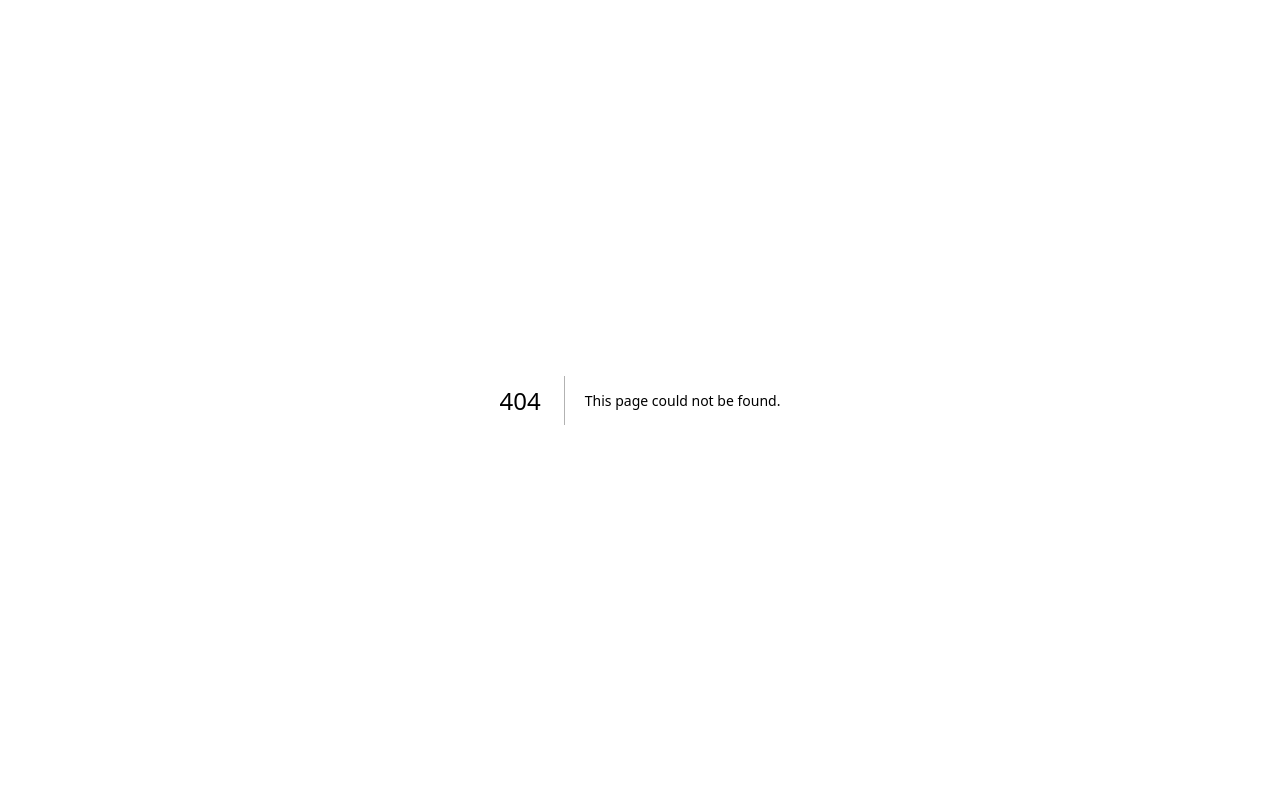
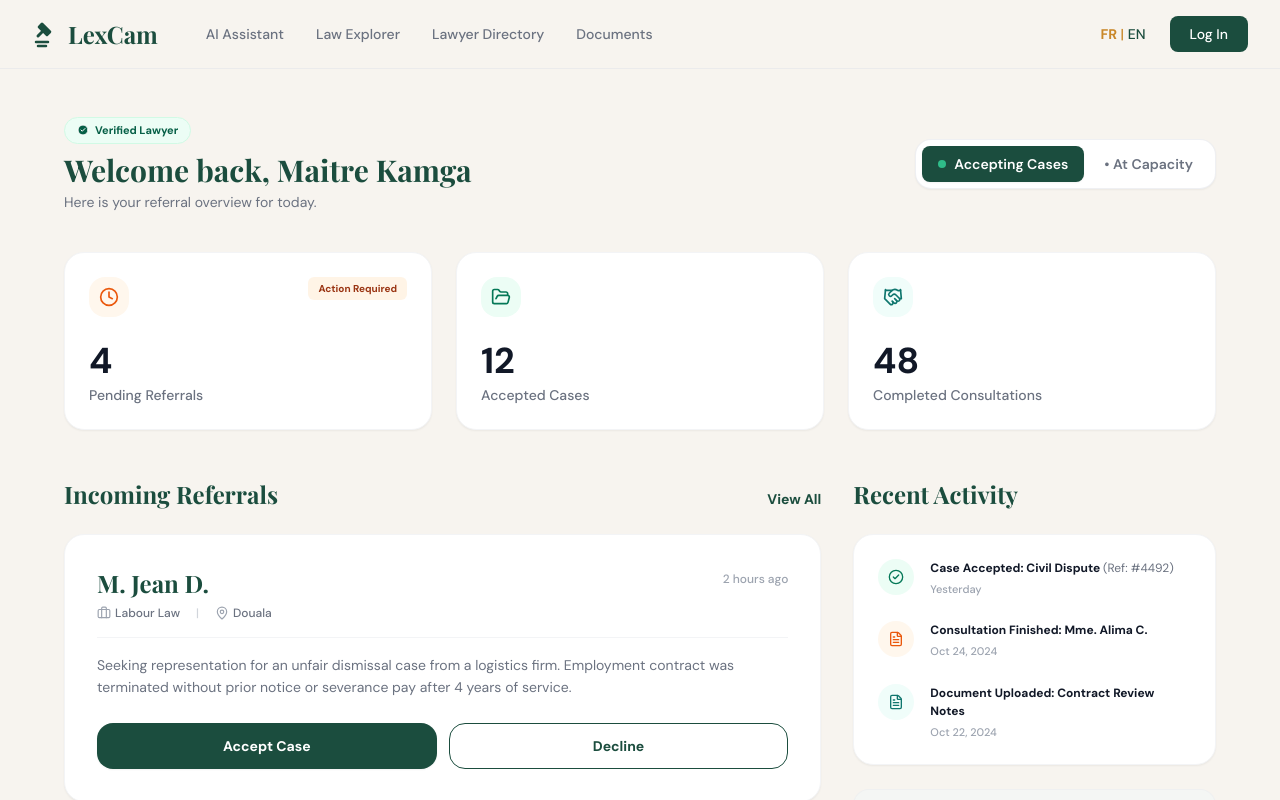
Before and after one commit to chewi-clinton/LexCamAI, a Next.js app in the folder frontend/: page /lawyer-dashboard in a window 1280 px wide. Before the commit this address had no page. Shown: the top 800 px of the page. Built offline with nearby package versions, Linux system fonts and the light colour scheme.

Commit message:
lawyer-facing dashboard

```diff
--- /dev/null
+++ b/frontend/src/app/(main)/lawyer-dashboard/page.jsx
@@ -0,0 +1,221 @@
+import {
+  CheckCircle2,
+  Clock,
+  Briefcase,
+  Handshake,
+  MapPin,
+  FolderOpen,
+  FileText,
+  Lightbulb,
+} from 'lucide-react';
+import Header from '@/components/layout/Header';
+
+export default function LawyerDashboard() {
+  const stats = [
+    { label: 'Pending Referrals', value: '4', icon: Clock, badge: 'Action Required', iconBg: 'bg-orange-50 text-orange-600' },
+    { label: 'Accepted Cases', value: '12', icon: FolderOpen, badge: null, iconBg: 'bg-emerald-50 text-emerald-700' },
+    { label: 'Completed Consultations', value: '48', icon: Handshake, badge: null, iconBg: 'bg-teal-50 text-teal-700' },
+  ];
+
+  const incomingReferrals = [
+    {
+      client: 'M. Jean D.',
+      domain: 'Labour Law',
+      location: 'Douala',
+      time: '2 hours ago',
+      description: 'Seeking representation for an unfair dismissal case from a logistics firm. Employment contract was terminated without prior notice or severance pay after 4 years of service.',
+    },
+    {
+      client: 'Mme. Sarah E.',
+      domain: 'Family Law',
+      location: 'Yaoundé',
+      time: '5 hours ago',
+      description: 'Requires legal consultation regarding property division and child custody arrangements following a separation. Needs immediate guidance on filing initial documentation.',
+    },
+  ];
+
+  const activities = [
+    {
+      title: 'Case Accepted: Civil Dispute',
+      ref: '(Ref: #4492)',
+      time: 'Yesterday',
+      icon: CheckCircle2,
+      color: 'bg-emerald-50 text-emerald-700',
+    },
+    {
+      title: 'Consultation Finished: Mme. Alima C.',
+      ref: '',
+      time: 'Oct 24, 2024',
+      icon: FileText,
+      color: 'bg-orange-50 text-orange-600',
+    },
+    {
+      title: 'Document Uploaded: Contract Review Notes',
+      ref: '',
+      time: 'Oct 22, 2024',
+      icon: FileText,
+      color: 'bg-teal-50 text-teal-700',
+    },
+  ];
+
+  return (
+    <div className="min-h-screen bg-background font-sans flex flex-col">
+      <Header />
+
+      <div className="py-12 px-6 md:px-16 flex-1">
+        <div className="max-w-6xl mx-auto">
+
+          {/* Profile & Availability Header */}
+          <div className="flex flex-col md:flex-row justify-between items-start md:items-center gap-6 mb-10">
+            <div>
+              <div className="inline-flex items-center gap-1.5 px-3 py-1 rounded-full bg-emerald-50 border border-emerald-100 text-[11px] font-bold text-emerald-800 mb-2">
+                <CheckCircle2 size={12} className="fill-emerald-800 text-white" />
+                Verified Lawyer
+              </div>
+              <h1 className="font-serif text-3xl font-bold text-primary">
+                Welcome back, Maitre Kamga
+              </h1>
+              <p className="text-muted text-sm mt-1">
+                Here is your referral overview for today.
+              </p>
+            </div>
+
+            {/* Status Pill Controls */}
+            <div className="bg-surface rounded-xl shadow-sm border border-gray-200/60 p-1.5 flex items-center gap-1 text-sm font-medium self-start md:self-auto">
+              <button className="bg-primary text-white px-4 py-2 rounded-lg flex items-center gap-2 text-xs md:text-sm shadow-sm font-semibold">
+                <span className="w-2 h-2 rounded-full bg-emerald-400 block animate-pulse" />
+                Accepting Cases
+              </button>
+              <button className="text-muted hover:text-gray-900 px-4 py-2 rounded-lg text-xs md:text-sm font-semibold transition-colors">
+                • At Capacity
+              </button>
+            </div>
+          </div>
+
+          {/* Stats */}
+          <div className="grid grid-cols-1 md:grid-cols-3 gap-6 mb-12">
+            {stats.map((stat, i) => {
+              const Icon = stat.icon;
+              return (
+                <div key={i} className="bg-surface border border-gray-100 shadow-sm rounded-2xl p-6 relative flex flex-col justify-between">
+                  {stat.badge && (
+                    <span className="absolute top-6 right-6 bg-orange-100/60 text-orange-800 text-[10px] font-bold px-2.5 py-1 rounded-md">
+                      {stat.badge}
+                    </span>
+                  )}
+                  <div className={`w-10 h-10 ${stat.iconBg} rounded-xl flex items-center justify-center mb-6`}>
+                    <Icon size={20} />
+                  </div>
+                  <div>
+                    <div className="text-4xl font-bold text-gray-900 mb-1">{stat.value}</div>
+                    <div className="text-muted text-sm font-medium">{stat.label}</div>
+                  </div>
+                </div>
+              );
+            })}
+          </div>
+
+          {/* Two-Column Workspace */}
+          <div className="grid grid-cols-1 lg:grid-cols-3 gap-8 items-start">
+
+            {/* Incoming Referrals */}
+            <div className="lg:col-span-2 space-y-6">
+              <div className="flex justify-between items-baseline mb-2">
+                <h2 className="font-serif text-2xl font-bold text-primary">
+                  Incoming Referrals
+                </h2>
+                <button className="text-sm font-bold text-primary hover:underline">
+                  View All
+                </button>
+              </div>
+
+              {incomingReferrals.map((referral, index) => (
+                <div key={index} className="bg-surface border border-gray-100 shadow-sm rounded-2xl p-6 md:p-8">
+                  <div className="flex justify-between items-start gap-4 mb-4">
+                    <div>
+                      <h3 className="font-serif text-2xl font-bold text-primary mb-1.5">
+                        {referral.client}
+                      </h3>
+                      <div className="flex flex-wrap items-center gap-x-4 gap-y-1 text-xs text-muted font-medium">
+                        <span className="flex items-center gap-1">
+                          <Briefcase size={14} className="text-gray-400" />
+                          {referral.domain}
+                        </span>
+                        <span className="text-gray-300 hidden sm:inline">|</span>
+                        <span className="flex items-center gap-1">
+                          <MapPin size={14} className="text-gray-400" />
+                          {referral.location}
+                        </span>
+                      </div>
+                    </div>
+                    <span className="text-xs text-gray-400 font-medium whitespace-nowrap pt-1">
+                      {referral.time}
+                    </span>
+                  </div>
+
+                  <p className="text-muted text-sm leading-relaxed mb-6 border-t border-gray-100 pt-4">
+                    {referral.description}
+                  </p>
+
+                  <div className="grid grid-cols-1 sm:grid-cols-2 gap-3">
+                    <button className="bg-primary hover:bg-primary-light transition-colors text-white py-3 px-4 rounded-xl font-bold text-sm shadow-sm">
+                      Accept Case
+                    </button>
+                    <button className="border border-primary text-primary hover:bg-primary/5 transition-colors py-3 px-4 rounded-xl font-bold text-sm">
+                      Decline
+                    </button>
+                  </div>
+                </div>
+              ))}
+            </div>
+
+            {/* Sidebar */}
+            <div className="space-y-6">
+              <h2 className="font-serif text-2xl font-bold text-primary mb-2">
+                Recent Activity
+              </h2>
+
+              <div className="bg-surface border border-gray-100 shadow-sm rounded-2xl p-6 space-y-6">
+                {activities.map((activity, i) => {
+                  const ActIcon = activity.icon;
+                  return (
+                    <div key={i} className="flex gap-4 items-start">
+                      <div className={`w-9 h-9 rounded-full ${activity.color} flex items-center justify-center flex-shrink-0`}>
+                        <ActIcon size={16} />
+                      </div>
+                      <div className="border-b border-gray-100 pb-4 last:border-0 last:pb-0 w-full">
+                        <p className="text-xs font-bold text-gray-900 leading-normal">
+                          {activity.title}{' '}
+                          <span className="text-gray-500 font-normal">{activity.ref}</span>
+                        </p>
+                        <p className="text-[11px] text-gray-400 font-medium mt-1">
+                          {activity.time}
+                        </p>
+                      </div>
+                    </div>
+                  );
+                })}
+              </div>
+
+              {/* Tip Block */}
+              <div className="bg-[#F4F6F4] rounded-xl p-5 border border-gray-200/40 flex gap-3.5 items-start">
+                <div className="text-primary mt-0.5 flex-shrink-0">
+                  <Lightbulb size={18} />
+                </div>
+                <div>
+                  <h4 className="text-xs font-bold text-gray-900 mb-1">
+                    Tip for Lawyers
+                  </h4>
+                  <p className="text-xs text-gray-600 leading-relaxed">
+                    Responding to referrals within 24 hours increases your visibility rank on the directory.
+                  </p>
+                </div>
+              </div>
+            </div>
+
+          </div>
+        </div>
+      </div>
+    </div>
+  );
+}
```
